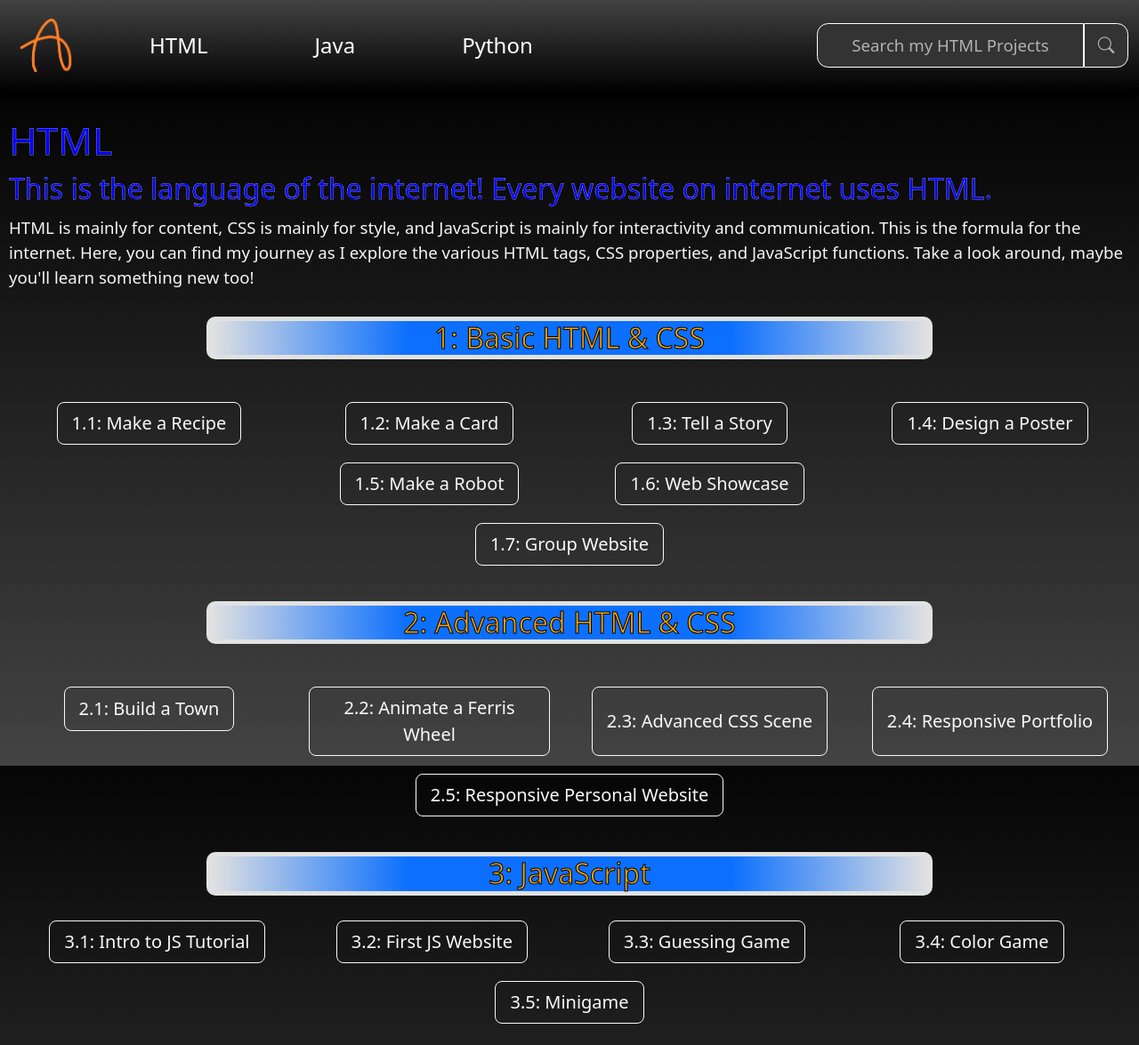
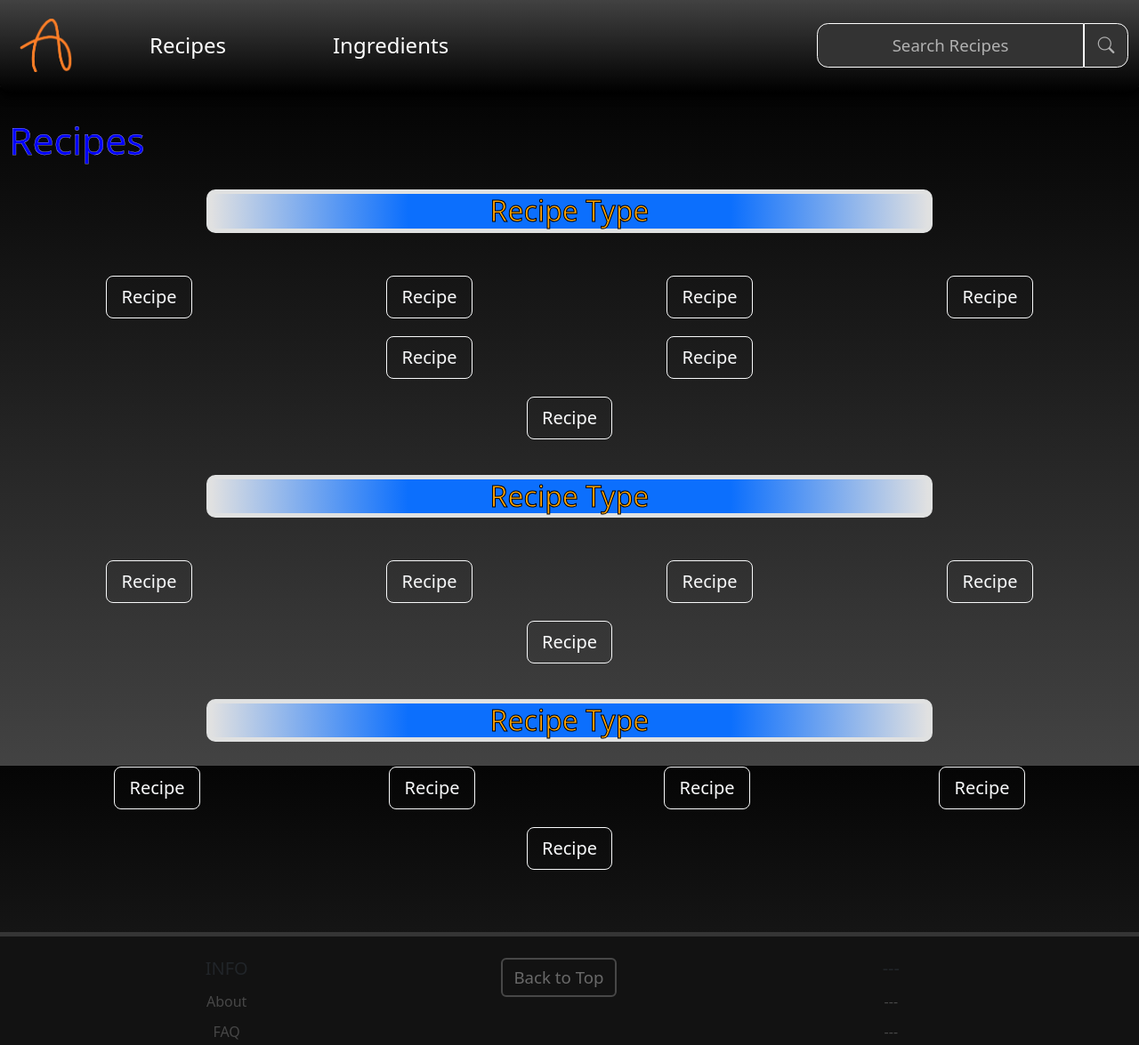
Before and after one commit to DogDoge0-0/IGME-Project-1, a plain HTML site: page HTML.html in a window 1280 px wide. Shown: the top 1175 px of the page at 89% size. Drawn offline with nearby package versions, Linux system fonts and the light colour scheme.

Commit message:
Update HTML.html
fix

```diff
--- a/HTML.html
+++ b/HTML.html
@@ -4,7 +4,7 @@
 <head>
 	<meta charset="utf-8">
 	<meta name="viewport" content="width=device-width, initial-scale=1">
-	<title>HTML - Project Showcase</title>
+	<title>Recipes - Food Avenue</title>
 	<link href="CSS/HTML.css" rel="stylesheet" type="text/css">
 	<link href="CSS/Main.css" rel="stylesheet" type="text/css">
 	<link rel="stylesheet" href="https://cdn.jsdelivr.net/npm/bootstrap-icons@1.10.3/font/bootstrap-icons.css">
@@ -29,30 +29,25 @@
 			<div class="offcanvas offcanvas-end" tabindex="-1" id="offcanvasNavbar" aria-labelledby="offcanvasNavbarLabel">
 				<div class="offcanvas-header">
 					<h5 class="offcanvas-title" id="offcanvasNavbarLabel">
-						Project Showcase
+						Food Avenue
 					</h5>
 					<button type="button" class="btn-close" data-bs-dismiss="offcanvas" aria-label="Close"></button>
 				</div>
 				<div class="offcanvas-body align-items-center">
 					<ul class="navbar-nav justify-content-left flex-grow-1 pe-3">
 						<li class="nav-item justify-content-center d-flex">
-							<a class="nav-link buttonNav" href="HTML.html">
-								HTML
+							<a class="nav-link buttonNav" href="recipes.html">
+								Recipes
 							</a>
 						</li>
 						<li class="nav-item justify-content-center d-flex">
-							<a class="nav-link buttonNav" href="Java.html">
-								Java
+							<a class="nav-link buttonNav" href="ingredients.html">
+								Ingredients
 							</a>
 						</li>
-						<li class="nav-item justify-content-center d-flex">
-              <a class="nav-link buttonNav" href="Python.html">
-								Python
-             	</a>
-            </li>
 					</ul>
 					<button class="search-button-hover" data-bs-toggle="modal" data-bs-target="#searchResultsModal">
-						<span class="search-button d-flex justify-content-center align-items-center">Search my HTML Projects</span>
+						<span class="search-button d-flex justify-content-center align-items-center">Search Recipes</span>
 						<span class="search-icon-button d-flex justify-content-center align-items-center"><i class="bi bi-search"></i></span>
 					</button>
 				</div>
@@ -61,143 +56,121 @@
 	</nav>
 	<div class="content-wrap">
 		<h1 class="h1-t">
-			HTML
+			Recipes
 		</h1>
-		<h2 class="h2-t">
-			This is the language of the internet! Every website on internet uses HTML.
-		</h2>
-		<p class="p-t">
-			HTML is mainly for content, CSS is mainly for style, and JavaScript is mainly for interactivity and communication.
-			This is the formula for the internet. Here, you can find my journey as I
-			explore the various HTML tags, CSS properties, and JavaScript functions. Take a look around, maybe you'll learn
-			something new too!
-		</p>
 		<div class="container-fluid grid-1">
 			<div class="row d-flex justify-content-center grid-1">
 				<div class="col-lg-8">
 					<h2 class="h2 background-b border-b">
-						1: Basic HTML & CSS
+						Recipe Type
 					</h2>
 				</div>
 			</div>
 			<div class="row d-flex grid-1">
 				<div class="col-lg-3 d-flex justify-content-center">
 					<button class="btn btn-outline-light btn-lg btn-contain" id="1_1" onclick="window.location.href='HTML/Unit1/1.1.html'">
-						1.1: Make a Recipe
+						Recipe
 					</button>
 				</div>
 				<div class="col-lg-3 d-flex justify-content-center">
 					<button class="btn btn-outline-light btn-lg btn-contain" id="1_2" onclick="window.location.href='HTML/Unit1/1.2.html'">
-						1.2: Make a Card
+						Recipe
 					</button>
 				</div>
 				<div class="col-lg-3 d-flex justify-content-center">
 					<button class="btn btn-outline-light btn-lg btn-contain" id="1_3" onclick="window.location.href='HTML/Unit1/1.3.html'">
-						1.3: Tell a Story
+						Recipe
 					</button>
 				</div>
 				<div class="col-lg-3 d-flex justify-content-center">
 					<button class="btn btn-outline-light btn-lg" id="1_4" onclick="window.location.href='HTML/Unit1/1.4.html'">
-						1.4: Design a Poster
+						Recipe
 					</button>
 				</div>
 				<div class="col-lg-3 d-flex"></div>
 				<div class="col-lg-3 d-flex justify-content-center">
 					<button class="btn btn-outline-light btn-lg btn-contain" id="1_5" onclick="window.location.href='HTML/Unit1/1.5.html'">
-						1.5: Make a Robot
+						Recipe
 					</button>
 				</div>
 				<div class="col-lg-3 d-flex justify-content-center">
 					<button class="btn btn-outline-light btn-lg btn-contain" id="1_6" onclick="window.location.href='HTML/Unit1/1.6.html'">
-						1.6: Web Showcase
+						Recipe
 					</button>
 				</div>
 				<div class="col-lg-3 d-flex"></div>
 				<div class="col-lg-12 d-flex justify-content-center">
 					<button class="btn btn-outline-light btn-lg btn-contain" id="1_7" onclick="window.location.href='HTML/Unit1/1.7.html'">
-						1.7: Group Website
+						Recipe
 					</button>
 				</div>
 			</div>
 			<div class="row d-flex justify-content-center grid-1">
 				<div class="col-lg-8">
 					<h2 class="h2 background-b border-b">
-						2: Advanced HTML & CSS
+						Recipe Type
 					</h2>
 				</div>
 			</div>
 			<div class="row d-flex grid-1">
 				<div class="col-lg-3 d-flex justify-content-center">
 					<button class="btn btn-outline-light btn-lg btn-contain" id="2_1" onclick="window.location.href='HTML/Unit2/2.1.html'">
-						2.1: Build a Town
+						Recipe
 					</button>
 				</div>
 				<div class="col-lg-3 d-flex justify-content-center">
 					<button class="btn btn-outline-light btn-lg" id="2_2" onclick="window.location.href='HTML/Unit2/2.2.html'">
-						2.2: Animate a Ferris Wheel
+						Recipe
 					</button>
 				</div>
 				<div class="col-lg-3 d-flex justify-content-center">
 					<button class="btn btn-outline-light btn-lg" id="2_3" onclick="window.location.href='HTML/Unit2/2.3.html'">
-						2.3: Advanced CSS Scene
+						Recipe
 					</button>
 				</div>
 				<div class="col-lg-3 d-flex justify-content-center">
 					<button class="btn btn-outline-light btn-lg" id="2_4" onclick="window.location.href='HTML/Unit2/2.4.html'">
-						2.4: Responsive Portfolio
+						Recipe
 					</button>
 				</div>
 				<div class="col-lg-12 d-flex justify-content-center">
 					<button class="btn btn-outline-light btn-lg" id="2_5" onclick="window.location.href='HTML/Unit2/2.5.html'">
-						2.5: Responsive Personal Website
+						Recipe
 					</button>
 				</div>
 			</div>
 			<div class="row d-flex justify-content-center grid-1">
 				<div class="col-lg-8">
 					<h2 class="h2 background-b border-b">
-						3: JavaScript
+						Recipe Type
 					</h2>
 				</div>
 				<div class="row d-flex grid-1">
 					<div class="col-lg-3 d-flex justify-content-center">
 						<button class="btn btn-outline-light btn-lg" id="3_1" onclick="window.location.href='HTML/Unit3/3.1.html'">
-							3.1: Intro to JS Tutorial
+							Recipe
 						</button>
 					</div>
 					<div class="col-lg-3 d-flex justify-content-center">
 						<button class="btn btn-outline-light btn-lg btn-contain" id="3_2" onclick="window.location.href='HTML/Unit3/3.2.html'">
-							3.2: First JS Website
+							Recipe
 						</button>
 					</div>
 					<div class="col-lg-3 d-flex justify-content-center">
 						<button class="btn btn-outline-light btn-lg btn-contain" id="3_3" onclick="window.location.href='HTML/Unit3/3.3.html'">
-							3.3: Guessing Game
+							Recipe
 						</button>
 					</div>
 					<div class="col-lg-3 d-flex justify-content-center">
 						<button class="btn btn-outline-light btn-lg btn-contain" id="3_4" onclick="window.location.href='HTML/Unit3/3.4.html'">
-							3.4: Color Game
+							Recipe
 						</button>
 					</div>
 					<div class="col-lg-12 d-flex justify-content-center">
 						<button class="btn btn-outline-light btn-lg btn-contain" id="3_5" onclick="window.location.href='HTML/Unit3/3.5.html'">
-							3.5: Minigame
+							Recipe
 						</button>
 					</div>
-				</div>
-			</div>
-			<div class="row d-flex justify-content-center grid-1">
-				<div class="col-lg-8">
-					<h2 class="h2 background-b border-b">
-						Non-School Shenanigans
-					</h2>
-				</div>
-				<div class="col-lg-12 d-flex justify-content-center">
-					<button class="btn btn-outline-light btn-lg btn-contain"
-						onclick="window.location.href='HTML/NSS/BlackbaudPlus.html'">
-						Blackbaud Plus
-					</button>
 				</div>
 			</div>
 		</div>
@@ -258,17 +231,17 @@
 				</div>
 				<div class="col-lg-5 col-md-5 mb-2 mb-md-0">
 					<h5 class="text-uppercase d-flex justify-content-center">
-						Other Sites
+						---
 					</h5>
 					<ul class="list-unstyled">
 						<li class="d-flex justify-content-center">
 							<a target="_blank" href="../../Project-Showcase/ProjectShowcasev2/index.html" class="p-f-a">
-								Project Showcase v2
+								---
 							</a>
 						</li>
 						<li class="d-flex justify-content-center">
 							<a target="_blank" href="../../Project-Showcase/HTML/Unit1/1.6/index.html" class="p-f-a">
-								Project Showcase v1
+								---
 							</a>
 						</li>
 					</ul>
@@ -278,7 +251,7 @@
 		<div class="container-fluid footer-contain">
 			<div class="row">
 				<div class="col-sm-6 p-f d-flex justify-content-start">
-					&nbsp;&nbsp;<i class="bi bi-cc-circle"></i>&nbsp;Catio 2023
+					&nbsp;&nbsp;<i class="bi bi-cc-circle"></i>&nbsp;Team 4 2023
 				</div>
 				<div class="col-sm-6 p-f d-flex justify-content-end right">
 					<span class="d-sm-inline-block">License:&nbsp;Creative&nbsp;Commons</span>
```
